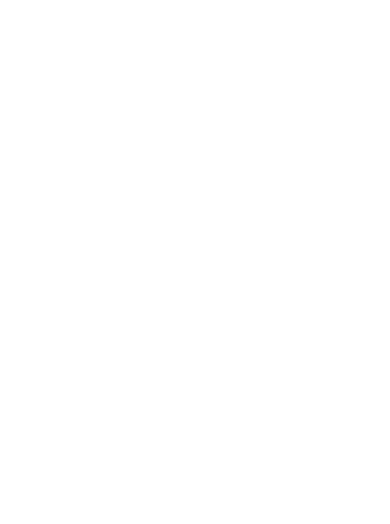
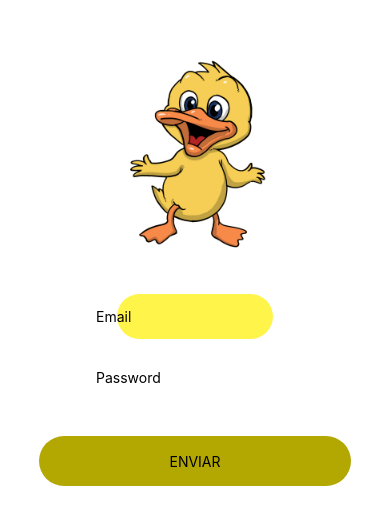
Before and after one commit to uristrauss/TPComidasDAI, a React Native app: screen / in a window 390 px wide. Shown: the part 152-676 px from the top of the page. Built offline with nearby package versions, Linux system fonts and the light colour scheme.

Commit message:
Formulario

```diff
--- a/Formulario.js
+++ b/Formulario.js
@@ -1,17 +1,113 @@
-import React from "react";
-import {View, Text, S} from "react-native";
+import { StyleSheet, Text, View, Image, TouchableOpacity } from 'react-native';
+import React, { useState } from 'react';
+import { TextInput } from 'react-native-web';
+import axios, { Axios } from 'axios';
 
+//AXIOS FALLA REQUEST FAIL
 
 const Formulario = () => {
+    const [email, setEmail] = useState('');
+    const [password, setPassword] = useState('');
+    const [error, setError] = useState(false);
 
-    return(
-    <View>
+    const OnPressed = () => {
+    if(email == '' || password =='')
+    {
+        setError(true);
+    }
+    else
+    {
+        axios.post('http://challenge-react.alkemy.org/', {
+            email: email,
+            password: password
+          })
+          .then(function (response) {
+            console.log(response);
+          })
+    }
+}
 
 
 
+    return(
+    <View style={styles.container}>
+    <Image style={styles.image} source = {require("./assets/logo.png")}/>
+
+    <View style={styles.inputView}>
+    <TextInput
+        style={styles.TextInput}
+        placeholder="Email"
+        placeholderTextColor="#000000"
+        onChangeText={(email) => setEmail(email)}
+    />
+    </View>
+
+    <View sytle={styles.inputView}>
+    <TextInput
+        style={styles.TextInput}
+        placeholder="Password"
+        placeholderTextColor="#000000"
+        secureTextEntry={true}
+        onChangeText={(password) => setPassword(password)}
+    />
+    </View>
+
+      <TouchableOpacity style={styles.loginBtn} onPress={OnPressed}>
+        <Text style={styles.loginText}>ENVIAR</Text>
+      </TouchableOpacity>
+
+    <View>
+        { error && <Text>El email o password están vacios.</Text>}
+    </View>
 
     </View>
+
+
     )
 };
 
+const styles = StyleSheet.create({
+    container: {
+
+      flex: 1,
+      backgroundColor: '#fff',
+      alignItems: 'center',
+      justifyContent: 'center',
+     },
+     image :{
+      marginBottom: 40,
+      height: 200,
+      width: 200
+    },
+    inputView: {
+        backgroundColor: "#FFF44A",
+        borderRadius: 30,
+        width: "40%",
+        height: 45,
+        marginBottom: 20,
+        alignItems: "center",
+      },
+      TextInput: {
+        height: 50,
+        flex: 1,
+        padding: 10,
+        marginLeft: 20,
+      },
+      forgot_button: {
+        height: 30,
+        marginBottom: 30,
+      },
+      loginBtn:
+      {
+        width:"80%",
+        borderRadius:25,
+        height:50,
+        alignItems:"center",
+        justifyContent:"center",
+        marginTop:40,
+        backgroundColor:"#B3A701",
+      }
+
+  });
+
 export default Formulario;
--- a/package.json
+++ b/package.json
@@ -9,6 +9,7 @@
     "web": "expo start --web"
   },
   "dependencies": {
+    "axios": "^1.5.0",
     "expo": "~49.0.8",
     "expo-status-bar": "~1.6.0",
     "react": "18.2.0",
```
Also changed, not shown: assets/logo.png (added), 1 other file (tests, documents, lock files or other folders).
